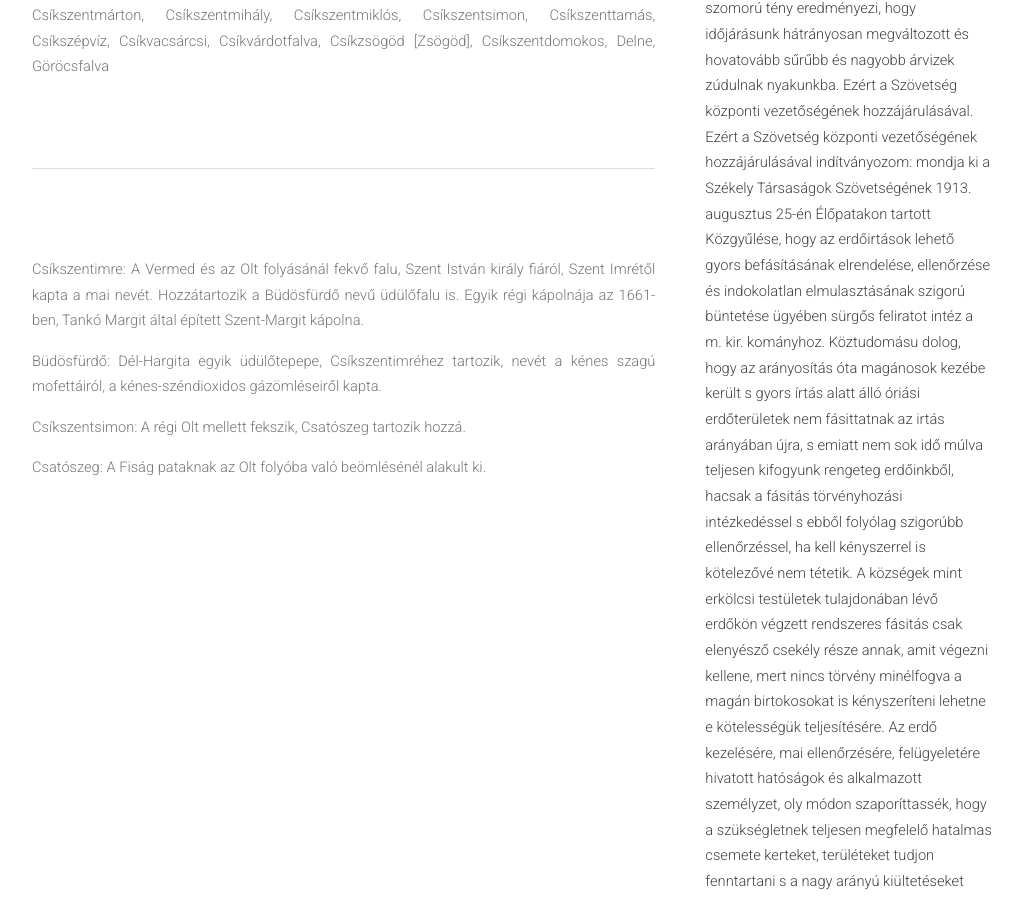
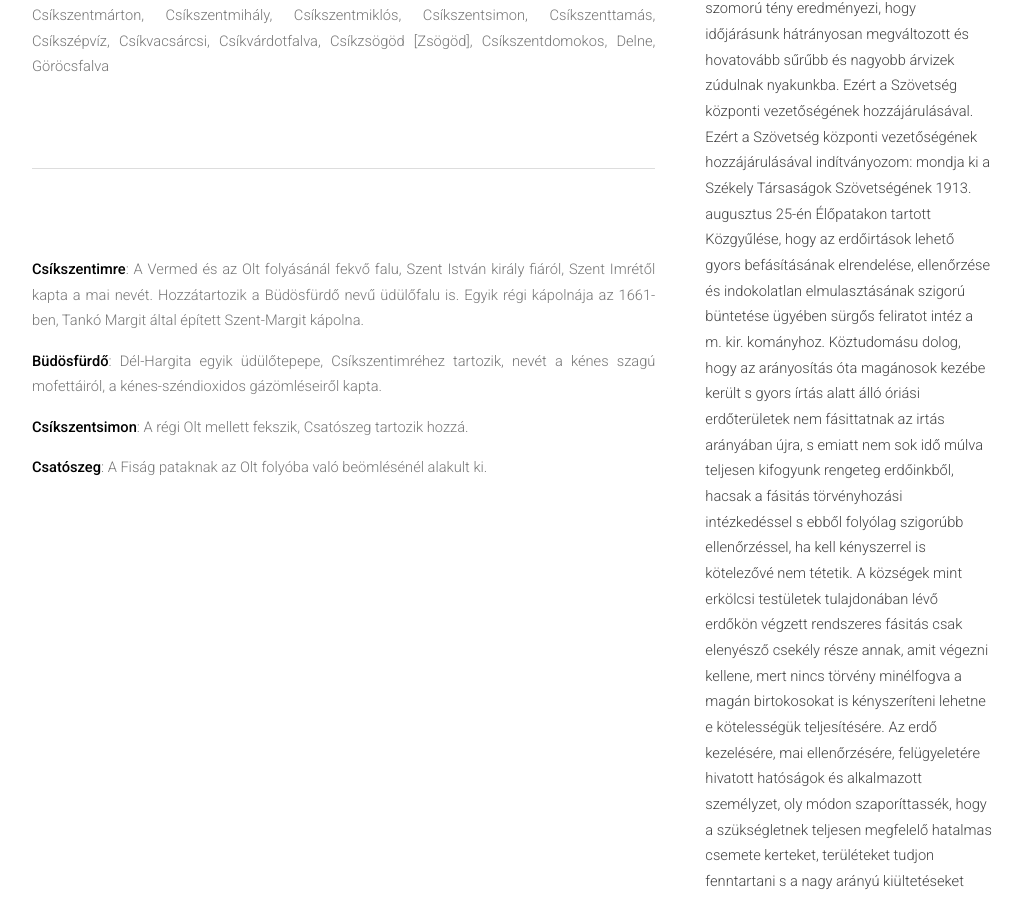
Before and after one commit to siculia/siculia.github.io, a Jekyll site: the page built from siculia-csikszek.html, in a window 1280 px wide and 900 px high, scrolled down 1406 px. Shown: the whole window, without its empty margins (128-1150 px from the left). Built offline with Jekyll 4.4.1, drawn with Linux system fonts in a browser that asks for light colours; nearby versions of some CDN libraries; library files that are not in the unit come from our copies.

Commit message:
bolding txt

```diff
--- a/siculia-csikszek.html
+++ b/siculia-csikszek.html
@@ -50,10 +50,10 @@ layout: default
 
 							<hr>
 
-							<p style="text-align: justify;">Csíkszentimre: A Vermed és az Olt folyásánál fekvő falu, Szent István király fiáról, Szent Imrétől kapta a mai nevét. Hozzátartozik a Büdösfürdő nevű üdülőfalu is. Egyik régi kápolnája az 1661-ben, Tankó Margit által épített Szent-Margit kápolna.</p>
-							<p style="text-align: justify;">Büdösfürdő: Dél-Hargita egyik üdülőtepepe, Csíkszentimréhez tartozik, nevét a kénes szagú mofettáiról, a kénes-széndioxidos gázömléseiről kapta.</p>
-							<p style="text-align: justify;">Csíkszentsimon: A régi Olt mellett fekszik, Csatószeg tartozik hozzá.</p>
-							<p style="text-align: justify;">Csatószeg: A Fiság pataknak az Olt folyóba való beömlésénél alakult ki.</p>
+							<p style="text-align: justify;"><b>Csíkszentimre</b>: A Vermed és az Olt folyásánál fekvő falu, Szent István király fiáról, Szent Imrétől kapta a mai nevét. Hozzátartozik a Büdösfürdő nevű üdülőfalu is. Egyik régi kápolnája az 1661-ben, Tankó Margit által épített Szent-Margit kápolna.</p>
+							<p style="text-align: justify;"><b>Büdösfürdő</b>: Dél-Hargita egyik üdülőtepepe, Csíkszentimréhez tartozik, nevét a kénes szagú mofettáiról, a kénes-széndioxidos gázömléseiről kapta.</p>
+							<p style="text-align: justify;"><b>Csíkszentsimon</b>: A régi Olt mellett fekszik, Csatószeg tartozik hozzá.</p>
+							<p style="text-align: justify;"><b>Csatószeg</b>: A Fiság pataknak az Olt folyóba való beömlésénél alakult ki.</p>
 
 					</section>
 				</div>
```
